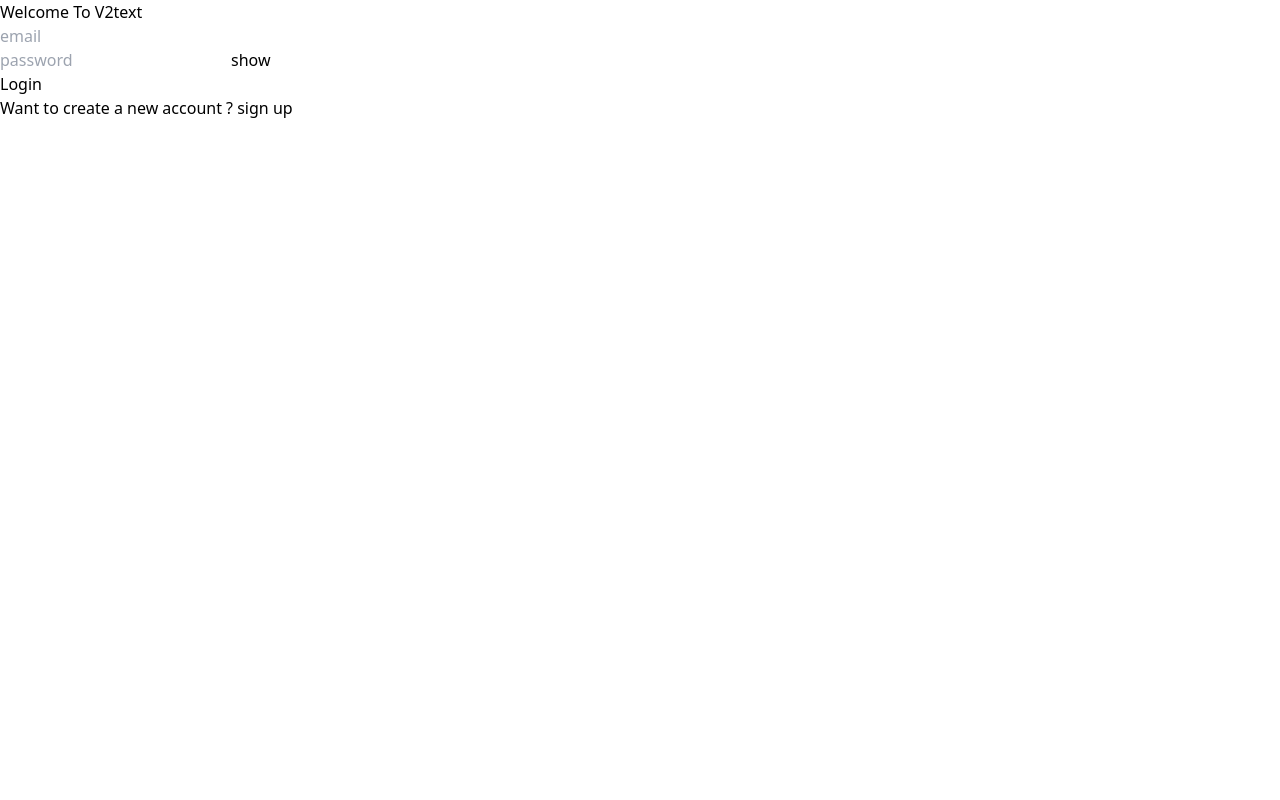
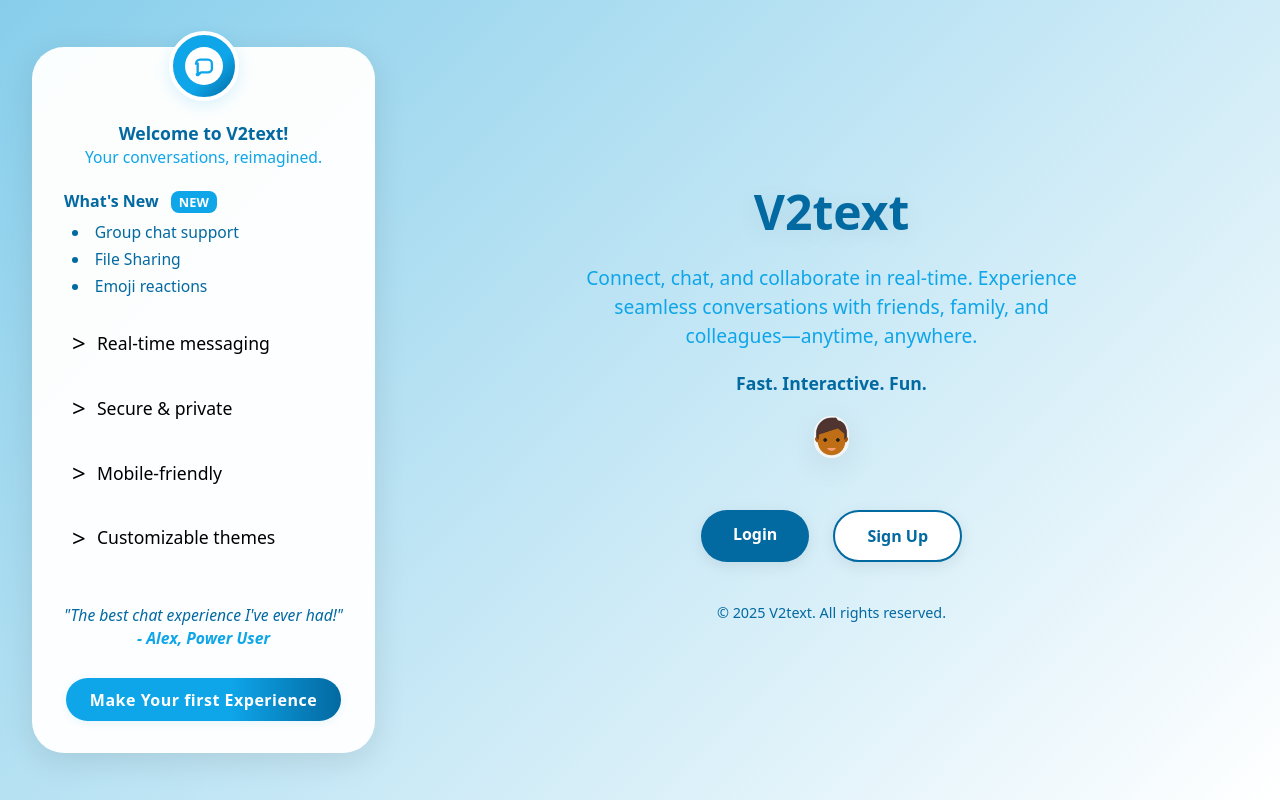
Before and after one commit to Shudhansu04/V2text, a React (Vite) app in the folder frontend/: page / in a window 1280 px wide. Before the commit this address led to /login. Built offline with nearby package versions, Linux system fonts and the light colour scheme; no server answers.

Commit message:
Refactor backend index.js for improved routing; add Landingpage component with sidebar and main content layout

```diff
--- a/frontend/src/App.jsx
+++ b/frontend/src/App.jsx
@@ -1,4 +1,5 @@
 import React, { useEffect } from 'react'
+import Landingpage from './pages/Landingpage';
 import { Navigate, Route, Routes } from 'react-router-dom'
 import Login from './pages/Login.jsx'
 import SignUp from './pages/SignUp.jsx'
@@ -46,7 +47,7 @@
     <Routes>
       <Route path='/login' element={!userData?<Login/>:<Navigate to="/"/>}/>
       <Route path='/signup' element={!userData?<SignUp/>:<Navigate to="/profile"/>}/>
-      <Route path='/' element={userData?<Home/>:<Navigate to="/login"/>}/>
+       <Route path="/" element={<Landingpage />} />
       <Route path='/profile' element={userData?<Profile/>:<Navigate to="/signup"/>}/>
     </Routes>
   )
--- /dev/null
+++ b/frontend/src/pages/Landingpage.jsx
@@ -0,0 +1,216 @@
+import React from "react";
+import { Link } from "react-router-dom";
+
+const sidebarInfo = [
+  { icon: ">", text: "Real-time messaging" },
+  { icon: ">", text: "Secure & private" },
+  { icon: ">", text: "Mobile-friendly" },
+  { icon: ">", text: "Customizable themes" },
+];
+
+const whatsNew = [
+  "Group chat support",
+  "File Sharing",
+  "Emoji reactions",
+];
+
+const Landingpage = () => {
+  return (
+    <div
+      style={{
+        minHeight: "100vh",
+        background: "linear-gradient(135deg, #87ceeb 0%, #ffffff 100%)",
+        display: "flex",
+        alignItems: "center",
+        justifyContent: "center",
+        padding: "2rem",
+      }}
+    >
+      {/* Sidebar */}
+      <aside
+        style={{
+          background: "rgba(255,255,255,0.97)",
+          borderRadius: "2rem",
+          boxShadow: "0 8px 32px rgba(0,0,0,0.10)",
+          padding: "2.5rem 2rem 2rem 2rem",
+          marginRight: "2.5rem",
+          minWidth: "270px",
+          display: "flex",
+          flexDirection: "column",
+          alignItems: "center",
+          position: "relative",
+        }}
+      >
+        {/* Innovative Chat Icon */}
+        <div
+          style={{
+            background: "linear-gradient(135deg, #0ea5e9 60%, #0369a1 100%)",
+            borderRadius: "50%",
+            width: "70px",
+            height: "70px",
+            display: "flex",
+            alignItems: "center",
+            justifyContent: "center",
+            boxShadow: "0 4px 16px rgba(14,165,233,0.15)",
+            marginBottom: "1.2rem",
+            marginTop: "-3.5rem",
+            border: "4px solid #fff",
+            zIndex: 2,
+          }}
+        >
+          <svg width="38" height="38" viewBox="0 0 24 24" fill="none" xmlns="http://www.w3.org/2000/svg">
+            <circle cx="12" cy="12" r="12" fill="#fff"/>
+            <path d="M7 10.5C7 9.11929 8.11929 8 9.5 8H14.5C15.8807 8 17 9.11929 17 10.5V13.5C17 14.8807 15.8807 16 14.5 16H10.4142C10.149 16 9.89464 16.1054 9.70711 16.2929L8.35355 17.6464C8.15829 17.8417 7.84171 17.8417 7.64645 17.6464C7.45118 17.4512 7.45118 17.1346 7.64645 16.9393L8.29289 16.2929C8.10536 16.1054 8 15.851 8 15.5858V10.5Z" stroke="#0ea5e9" strokeWidth="1.5"/>
+          </svg>
+        </div>
+        {/* Welcome message */}
+        <div style={{marginBottom: "1.2rem", textAlign: "center"}}>
+          <span style={{fontWeight: "bold", color: "#0369a1", fontSize: "1.1rem"}}>Welcome to V2text!</span>
+          <p style={{fontSize: "0.98rem", color: "#0ea5e9", margin: 0}}>Your conversations, reimagined.</p>
+        </div>
+        {/* What's New section */}
+        <div style={{width: "100%", marginBottom: "1.2rem"}}>
+          <span style={{fontWeight: "bold", color: "#0369a1", fontSize: "1rem"}}>What's New <span style={{background: "#0ea5e9", color: "#fff", borderRadius: "8px", fontSize: "0.8rem", padding: "2px 8px", marginLeft: "0.5rem"}}>NEW</span></span>
+          <ul style={{listStyle: "disc inside", color: "#0369a1", fontSize: "0.98rem", margin: "0.5rem 0 0 0.5rem", padding: 0}}>
+            {whatsNew.map((item, idx) => (
+              <li key={idx} style={{marginBottom: "0.2rem"}}>{item}</li>
+            ))}
+          </ul>
+        </div>
+        {/* Features with hover effect */}
+        <ul style={{ listStyle: "none", padding: 0, margin: 0, width: "100%" }}>
+          {sidebarInfo.map((item, idx) => (
+            <li key={idx} style={{ fontSize: "1.1rem", marginBottom: "1.2rem", display: "flex", alignItems: "center", cursor: "pointer", borderRadius: "8px", padding: "0.3rem 0.5rem", transition: "background 0.2s" }}
+              onMouseOver={e => e.currentTarget.style.background = '#e0f2fe'}
+              onMouseOut={e => e.currentTarget.style.background = 'transparent'}
+            >
+              <span style={{ fontSize: "1.5rem", marginRight: "0.7rem" }}>{item.icon}</span>
+              {item.text}
+            </li>
+          ))}
+        </ul>
+        {/* Testimonial */}
+        <div style={{margin: "1.5rem 0 0.5rem 0", fontStyle: "italic", color: "#0369a1", fontSize: "0.98rem", textAlign: "center"}}>
+          "The best chat experience I've ever had!"<br/>
+          <span style={{fontWeight: "bold", color: "#0ea5e9"}}>- Alex, Power User</span>
+        </div>
+        {/* Sidebar CTA */}
+        <Link
+          to="/signup"
+          style={{
+            marginTop: "1.2rem",
+            background: "linear-gradient(90deg, #0ea5e9 60%, #0369a1 100%)",
+            color: "#fff",
+            fontWeight: "bold",
+            padding: "0.6rem 1.5rem",
+            borderRadius: "999px",
+            textDecoration: "none",
+            boxShadow: "0 2px 8px rgba(14,165,233,0.10)",
+            fontSize: "1rem",
+            letterSpacing: "0.5px",
+            transition: "background 0.2s, color 0.2s",
+            display: "inline-block"
+          }}
+        >
+          Make Your first Experience
+        </Link>
+      </aside>
+
+      {/* Main Content */}
+      <div
+        style={{
+          flex: 1,
+          display: "flex",
+          flexDirection: "column",
+          alignItems: "center",
+          justifyContent: "center",
+          textAlign: "center",
+        }}
+      >
+        <header>
+          <h1
+            style={{
+              fontSize: "3rem",
+              fontWeight: "bold",
+              marginBottom: "1rem",
+              color: "#0369a1",
+              textShadow: "0 4px 24px rgba(0,0,0,0.08)",
+            }}
+          >
+             V2text
+          </h1>
+          <p
+            style={{
+              fontSize: "1.2rem",
+              maxWidth: "500px",
+              margin: "0 auto 1.2rem",
+              color: "#0ea5e9",
+            }}
+          >
+            Connect, chat, and collaborate in real-time. Experience seamless conversations with friends, family, and colleagues—anytime, anywhere.
+          </p>
+          <span style={{display: "inline-block", color: "#0369a1", fontWeight: "bold", fontSize: "1.1rem", marginBottom: "1.5rem"}}>
+            Fast. Interactive. Fun.
+          </span>
+        </header>
+        <div style={{position: "relative", marginBottom: "3rem"}}>
+          <img
+            src=".\src\assets\dpIcon.webp"
+            alt="Chat friendly"
+            style={{
+              width: "35px",
+              borderRadius: "1.5rem",
+              boxShadow: "0 8px 32px rgba(0,0,0,0.08)",
+              animation: "float 3s ease-in-out infinite",
+            }}
+          />
+          <style>{`
+            @keyframes float {
+              0% { transform: translateY(0px); }
+              50% { transform: translateY(-16px); }
+              100% { transform: translateY(0px); }
+            }
+          `}</style>
+        </div>
+        <div style={{ display: "flex", gap: "1.5rem", marginBottom: "2.5rem" }}>
+          <Link
+            to="/login"
+            style={{
+              background: "#0369a1",
+              color: "#fff",
+              fontWeight: "bold",
+              padding: "0.75rem 2rem",
+              borderRadius: "999px",
+              textDecoration: "none",
+              boxShadow: "0 4px 16px rgba(0,0,0,0.08)",
+              transition: "background 0.2s, color 0.2s",
+            }}
+          >
+            Login
+          </Link>
+          <Link
+            to="/signup"
+            style={{
+              background: "#fff",
+              color: "#0369a1",
+              fontWeight: "bold",
+              padding: "0.75rem 2rem",
+              borderRadius: "999px",
+              textDecoration: "none",
+              boxShadow: "0 4px 16px rgba(0,0,0,0.08)",
+              border: "2px solid #0369a1",
+              transition: "background 0.2s, color 0.2s",
+            }}
+          >
+            Sign Up
+          </Link>
+        </div>
+        <footer style={{ fontSize: "0.9rem", color: "#0369a1", marginTop: "auto" }}>
+          © {new Date().getFullYear()} V2text. All rights reserved.
+        </footer>
+      </div>
+    </div>
+  );
+};
+
+export default Landingpage;
```
Also changed, not shown: 1 other file (tests, documents, lock files or other folders).
